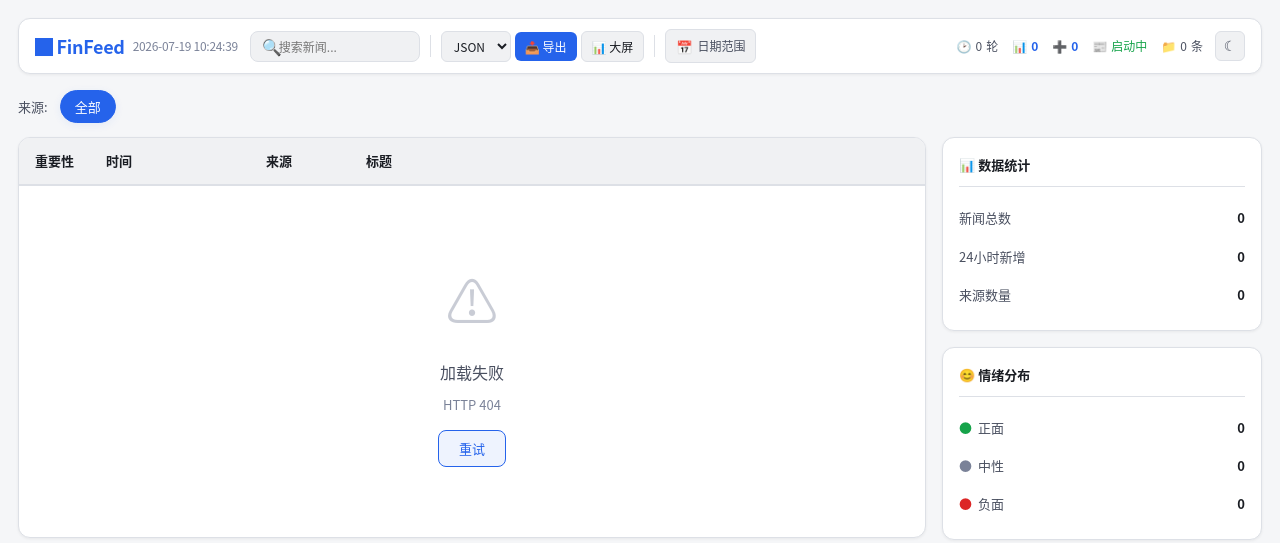
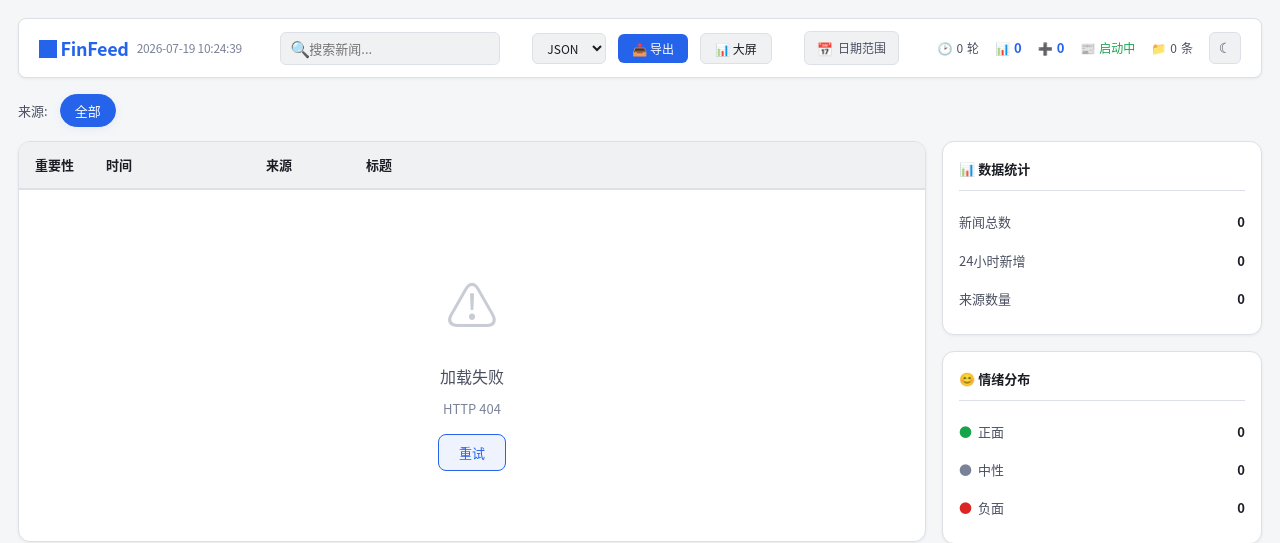
Before and after one commit to i-bugmaker/FinFeed, a Python web app: template ui/web/templates/index.html in a window 1280 px wide. Shown: the top 543 px of the page. Run offline with Jinja, Linux system fonts and the light colour scheme; the template is opened without the code that fills it, so the values that code supplies are empty.

Commit message:
refactor: 重新设计web端顶部样式 - 移除动画效果，优化三栏布局

```diff
--- a/ui/web/templates/index.html
+++ b/ui/web/templates/index.html
@@ -42,77 +42,80 @@ body{
   -webkit-font-smoothing:antialiased;
   -moz-osx-font-smoothing:grayscale;
   text-rendering:optimizeLegibility;
-  transition:background .3s,color .3s;
 }
 
-.header{background:var(--bg-card);border:1px solid var(--border);border-radius:12px;padding:10px 16px;margin-bottom:16px;box-shadow:var(--shadow)}
-.header-row{display:flex;align-items:center;gap:12px;flex-wrap:wrap}
+.header{background:var(--bg-card);border:1px solid var(--border);border-radius:8px;padding:12px 20px;margin-bottom:16px;box-shadow:var(--shadow)}
+.header-row{display:flex;align-items:center;gap:20px;flex-wrap:wrap}
 .header h1{color:var(--accent);font-size:var(--fs-lg);font-weight:700;letter-spacing:-.3px;white-space:nowrap;display:flex;align-items:center;gap:8px;flex-shrink:0}
 .header h1 .sub{color:var(--text3);font-size:var(--fs-xs);font-weight:400;white-space:nowrap}
 
-.toolbar{display:flex;align-items:center;gap:10px;flex-shrink:0}
-.toolbar .sep{width:1px;height:22px;background:var(--border);flex-shrink:0}
+.header-left{display:flex;align-items:center;gap:20px;flex-shrink:0}
+.header-center{display:flex;align-items:center;gap:16px;flex:1;justify-content:center}
+.header-right{display:flex;align-items:center;gap:16px;flex-shrink:0}
+
+.toolbar{display:flex;align-items:center;gap:12px;flex-shrink:0}
+.toolbar .sep{width:1px;height:24px;background:var(--border);flex-shrink:0}
 
 .search-box{position:relative;display:flex;align-items:center}
 .search-box input{
   background:var(--bg-card-alt);
   color:var(--text);
   border:1px solid var(--border);
-  padding:6px 30px 6px 28px;
-  border-radius:8px;
-  font-size:var(--fs-xs);
+  padding:6px 32px 6px 28px;
+  border-radius:6px;
+  font-size:var(--fs-sm);
   font-family:inherit;
-  width:170px;
-  transition:border-color .2s,box-shadow .2s;
+  width:220px;
+  outline:none;
 }
-.search-box input:focus{outline:none;border-color:var(--accent);box-shadow:0 0 0 3px var(--accent-bg)}
-.search-box .ico{position:absolute;left:12px;color:var(--text3);font-size:var(--fs-md);pointer-events:none}
-.search-clear{position:absolute;right:8px;background:none;border:none;color:var(--text3);cursor:pointer;font-size:16px;width:24px;height:24px;border-radius:50%;display:none;align-items:center;justify-content:center;transition:all .15s;line-height:1}
-.search-clear:hover{background:var(--border);color:var(--text)}
+.search-box input:focus{border-color:var(--accent);box-shadow:0 0 0 2px var(--accent-bg)}
+.search-box .ico{position:absolute;left:10px;color:var(--text3);font-size:var(--fs-md);pointer-events:none}
+.search-clear{position:absolute;right:8px;background:none;border:none;color:var(--text3);cursor:pointer;font-size:14px;width:22px;height:22px;border-radius:50%;display:none;align-items:center;justify-content:center;line-height:1}
+.search-clear:hover{background:var(--bg-hover);color:var(--text)}
 .search-clear.show{display:flex}
 
-.export-bar{display:flex;gap:4px;align-items:center}
-.export-bar select{background:var(--bg-card-alt);color:var(--text);border:1px solid var(--border);padding:5px 8px;border-radius:6px;font-size:var(--fs-xs);font-family:inherit;cursor:pointer}
-.export-bar select:focus{outline:none;border-color:var(--accent)}
-.export-bar .btn{background:var(--accent);color:#fff;border:none;padding:6px 10px;border-radius:6px;cursor:pointer;font-size:var(--fs-xs);font-weight:500;white-space:nowrap;transition:all .2s;font-family:inherit}
-.export-bar .btn:hover{opacity:.85;transform:translateY(-1px)}
-.export-bar .btn-secondary{background:var(--bg-card-alt);color:var(--text);border:1px solid var(--border)}
-.export-bar .btn-secondary:hover{border-color:var(--accent);color:var(--accent);background:var(--accent-bg)}
+.header-btn{background:var(--accent);color:#fff;border:none;padding:6px 14px;border-radius:6px;cursor:pointer;font-size:var(--fs-xs);font-weight:500;white-space:nowrap;font-family:inherit}
+.header-btn:hover{opacity:.9}
+.header-btn-secondary{background:var(--bg-card-alt);color:var(--text);border:1px solid var(--border)}
+.header-btn-secondary:hover{border-color:var(--accent);color:var(--accent)}
+.header-btn-icon{display:inline-flex;align-items:center;gap:5px}
 
-.theme-toggle{background:var(--bg-card-alt);color:var(--text2);border:1px solid var(--border);width:30px;height:30px;border-radius:6px;cursor:pointer;font-size:14px;display:flex;align-items:center;justify-content:center;transition:all .2s;flex-shrink:0}
-.theme-toggle:hover{border-color:var(--accent);color:var(--accent);transform:rotate(15deg)}
+.header-select{background:var(--bg-card-alt);color:var(--text);border:1px solid var(--border);padding:5px 10px;border-radius:6px;font-size:var(--fs-xs);font-family:inherit;cursor:pointer;outline:none}
+.header-select:focus{border-color:var(--accent)}
 
-.stats{display:flex;gap:14px;flex-wrap:nowrap;color:var(--text2);font-size:var(--fs-xs);margin-left:auto;flex-shrink:0;white-space:nowrap}
+.theme-toggle{background:var(--bg-card-alt);color:var(--text2);border:1px solid var(--border);width:32px;height:32px;border-radius:6px;cursor:pointer;font-size:14px;display:flex;align-items:center;justify-content:center;flex-shrink:0}
+.theme-toggle:hover{border-color:var(--accent);color:var(--accent)}
+
+.stats{display:flex;gap:16px;color:var(--text2);font-size:var(--fs-xs);flex-shrink:0;white-space:nowrap}
 .stats .item{display:flex;align-items:center;gap:4px}
-.stats .val{color:var(--accent);font-weight:600;font-variant-numeric:tabular-nums;font-size:var(--fs-xs)}
+.stats .val{color:var(--accent);font-weight:600;font-variant-numeric:tabular-nums;font-size:var(--fs-sm)}
 .stats .new{color:var(--green)}
 .stats .status-ok{color:var(--green)}
 .stats .status-warn{color:var(--orange)}
 
 .dp-wrap{position:relative}
-.dp-trigger{display:flex;align-items:center;gap:5px;cursor:pointer;padding:6px 10px;background:var(--bg-card-alt);border:1px solid var(--border);border-radius:6px;transition:all .2s;user-select:none;white-space:nowrap;font-size:var(--fs-xs)}
+.dp-trigger{display:flex;align-items:center;gap:5px;cursor:pointer;padding:6px 12px;background:var(--bg-card-alt);border:1px solid var(--border);border-radius:6px;user-select:none;white-space:nowrap;font-size:var(--fs-xs)}
 .dp-trigger:hover{border-color:var(--accent)}
 .dp-trigger.open{border-color:var(--accent);box-shadow:0 0 0 2px var(--accent-bg)}
 .dp-trigger .ico{font-size:13px;line-height:1}
 .dp-trigger .txt{font-size:var(--fs-xs);color:var(--text2)}
 .dp-trigger .txt.on{color:var(--accent);font-weight:500}
-.dp-reset{background:none;color:var(--text3);border:1px solid var(--border);padding:4px 8px;border-radius:5px;cursor:pointer;font-size:var(--fs-xs);transition:all .2s;white-space:nowrap;font-family:inherit}
+.dp-reset{background:none;color:var(--text3);border:1px solid var(--border);padding:4px 10px;border-radius:5px;cursor:pointer;font-size:var(--fs-xs);white-space:nowrap;font-family:inherit}
 .dp-reset:hover{border-color:var(--red);color:var(--red);background:var(--red-bg)}
-.dp-cal{display:none;position:absolute;top:calc(100% + 8px);right:0;width:320px;background:var(--bg-card);border:1px solid var(--border);border-radius:14px;padding:18px;z-index:200;box-shadow:var(--shadow-lg);animation:dpIn .15s var(--ease-out)}
-@keyframes dpIn{from{opacity:0;transform:translateY(-4px)}to{opacity:1;transform:translateY(0)}}
+.dp-cal{display:none;position:absolute;top:calc(100% + 8px);right:0;width:320px;background:var(--bg-card);border:1px solid var(--border);border-radius:8px;padding:16px;z-index:200;box-shadow:var(--shadow-lg)}
 .dp-cal.open{display:block}
 .dp-cal-head{display:flex;justify-content:space-between;align-items:center;margin-bottom:14px}
 .dp-cal-title{font-size:var(--fs-md);font-weight:600;color:var(--text);letter-spacing:-.2px}
-.dp-cal-nav{background:var(--bg-card-alt);color:var(--text2);border:1px solid var(--border);width:30px;height:30px;border-radius:8px;cursor:pointer;font-size:18px;font-weight:300;display:flex;align-items:center;justify-content:center;transition:all .15s;line-height:1}
+.dp-cal-nav{background:var(--bg-card-alt);color:var(--text2);border:1px solid var(--border);width:30px;height:30px;border-radius:8px;cursor:pointer;font-size:18px;font-weight:300;display:flex;align-items:center;justify-content:center;line-height:1}
 .dp-cal-nav:hover{border-color:var(--accent);color:var(--accent);background:var(--accent-bg)}
 .dp-shortcuts{display:flex;gap:6px;margin-bottom:14px;flex-wrap:wrap}
-.dp-shortcut{background:var(--bg-card-alt);color:var(--text2);border:1px solid var(--border);padding:4px 10px;border-radius:12px;cursor:pointer;font-size:var(--fs-xs);transition:all .15s;font-family:inherit}
+.dp-shortcut{background:var(--bg-card-alt);color:var(--text2);border:1px solid var(--border);padding:4px 10px;border-radius:12px;cursor:pointer;font-size:var(--fs-xs);font-family:inherit}
 .dp-shortcut:hover{border-color:var(--accent);color:var(--accent);background:var(--accent-bg)}
 .dp-shortcut.active{background:var(--accent);color:#fff;border-color:var(--accent)}
 .dp-weekdays{display:grid;grid-template-columns:repeat(7,1fr);margin-bottom:4px}
 .dp-wd{text-align:center;font-size:var(--fs-xs);color:var(--text3);font-weight:600;padding:6px 0;letter-spacing:.3px}
 .dp-grid{display:grid;grid-template-columns:repeat(7,1fr)}
-.dp-cell{height:40px;display:flex;align-items:center;justify-content:center;font-size:var(--fs-sm);border-radius:50%;cursor:pointer;transition:all .15s;color:var(--text);position:relative}
+.dp-cell{height:40px;display:flex;align-items:center;justify-content:center;font-size:var(--fs-sm);border-radius:50%;cursor:pointer;color:var(--text);position:relative}
 .dp-cell:hover:not(.dis):not(.oth){background:var(--accent-bg);color:var(--accent)}
 .dp-cell.oth{color:var(--text3);opacity:.3;cursor:default;pointer-events:none}
 .dp-cell.dis{color:var(--text3);opacity:.25;cursor:not-allowed;pointer-events:none;text-decoration:line-through}
@@ -251,21 +250,23 @@ tbody td{padding:12px 16px;vertical-align:middle}
 
 <div class="header">
 <div class="header-row">
+<div class="header-left">
 <h1>&#9608; FinFeed<span class="sub" id="update-time"></span></h1>
-<div class="toolbar">
+</div>
+<div class="header-center">
 <div class="search-box">
 <span class="ico">&#128269;</span>
 <input type="text" id="search-input" placeholder="搜索新闻..." onkeyup="onSearchKey(event)" oninput="toggleSearchClear()">
 <button class="search-clear" id="search-clear" onclick="clearSearch()" title="清除搜索">&#10005;</button>
 </div>
 <div class="sep"></div>
-<div class="export-bar">
-<select id="export-format">
+<div class="toolbar">
+<select id="export-format" class="header-select">
 <option value="json">JSON</option>
 <option value="csv">CSV</option>
 </select>
-<button class="btn" onclick="doExport()">&#128229; 导出</button>
-<button class="btn btn-secondary" onclick="goDashboard()">&#128202; 大屏</button>
+<button class="header-btn header-btn-icon" onclick="doExport()">&#128229; 导出</button>
+<button class="header-btn header-btn-secondary header-btn-icon" onclick="goDashboard()">&#128202; 大屏</button>
 </div>
 <div class="sep"></div>
 <div class="dp-wrap" id="dp-wrap">
@@ -287,6 +288,7 @@ tbody td{padding:12px 16px;vertical-align:middle}
 </div>
 <button class="dp-reset" id="dp-reset" onclick="resetRange()" style="display:none">重置</button>
 </div>
+<div class="header-right">
 <div class="stats">
 <div class="item">&#128337;<span id="cycle">0</span>轮</div>
 <div class="item">&#128202;<span class="val" id="total">0</span></div>
```
Also changed, not shown: other parts of ui/web/templates/index.html (+19 -22 lines).
